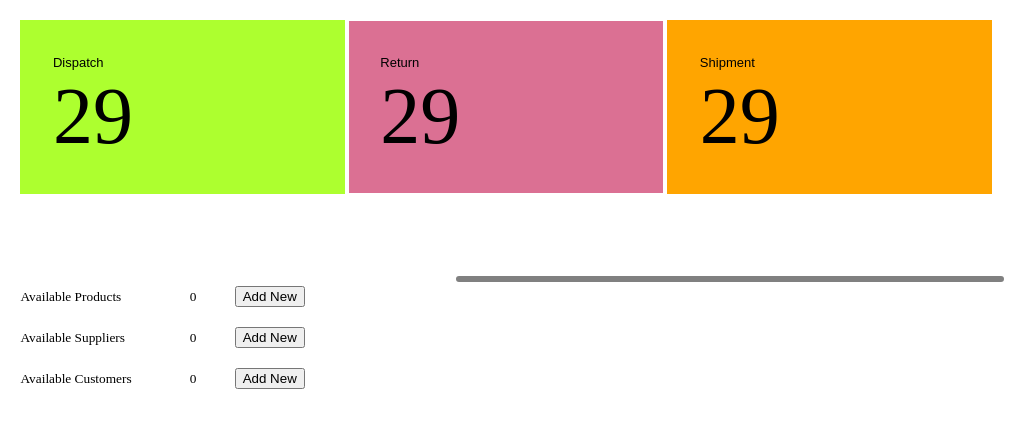
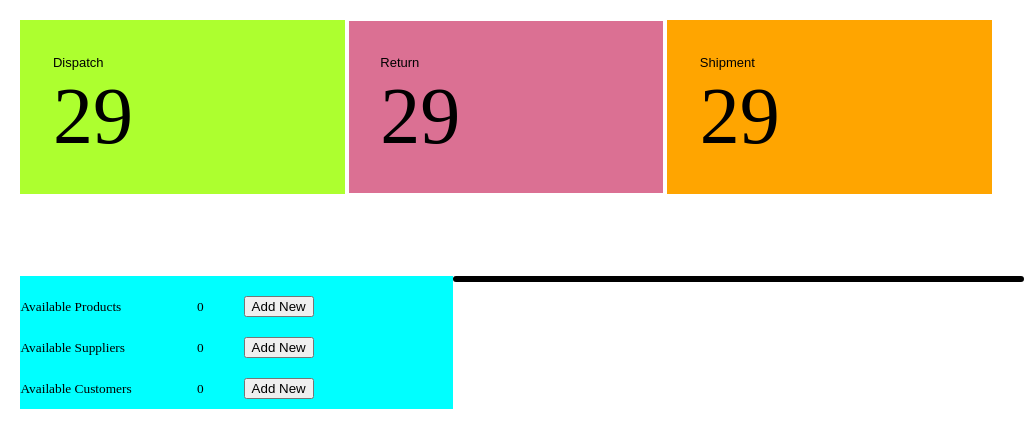
Before and after one commit to Min-Khant-Lin/InventoryManagement, an Electron app: page dashboard/dashboard.html in a window 1024 px wide. Drawn offline with Linux system fonts and the light colour scheme.

Commit message:
Part 7 28:00

```diff
--- a/dashboard/css/dashboard.css
+++ b/dashboard/css/dashboard.css
@@ -105,11 +105,13 @@ body{
     margin-left: 2%;
     font-size: smaller;
     display: left;
+    background-color: cyan;
 }
 
-.dashboard-product-row{
+.dashboard-row{
     position: relative;
     width: 100%;
+    padding-top: 10px;
 }
 
 .dashboard-product-align-column-a{
@@ -139,11 +141,9 @@ body{
     width: 60%;
     position: relative;
     margin-top: 6%;
-    margin-left: 2%;
-    margin-right: 2%;
     display: right;
-    border: grey;
     border-style: solid;
     border-radius: 5px;
     border-width: 10%;
+    background-color: lightgreen;
 }
--- a/dashboard/dashboard.html
+++ b/dashboard/dashboard.html
@@ -38,10 +38,10 @@
         <div class="dashboard-bottom-container">
             <div class="dashboard-bottom-container-left-out">
                 <!-- align the content by row -->
-                <div class="dashboard-product-row">
+                <div class="dashboard-row">
                     <div class="dashboard-product-align-column-a"><label>Available Products</label></div>
                     <div class="dashboard-product-align-column-b"><label>0</label></div>
-                    <div class="dashboard-product-align-column-c"> <button>Add New</button></div>
+                    <div class="dashboard-product-align-column-c"> <button id="dashboard-product-add-new-btn">Add New</button></div>
                 </div>
                 <div class="dashboard-supplier-row">
                     <div class="dashboard-product-align-column-a"><label>Available Suppliers</label></div>
@@ -54,10 +54,10 @@
                     <div class="dashboard-product-align-column-c"> <button>Add New</button></div>
                 </div>
             </div>
-            <div class="dashboard-bottom-container-right-out">
+            <div class="dashboard-bottom-container-right-out" id="dashboard-bottom-container-right-out">
 
             </div>
         </div>
     </div>
-
+</body>
 </html>
```
Also changed, not shown: dashboard/js/dashboard.js (+15 -0 lines), dashboard/newproduct.html (added, +12 -0 lines), dashboard/css/newproduct.css (added), dashboard/js/newproduct.js (added), main/js/index.js (line endings or trailing spaces).
